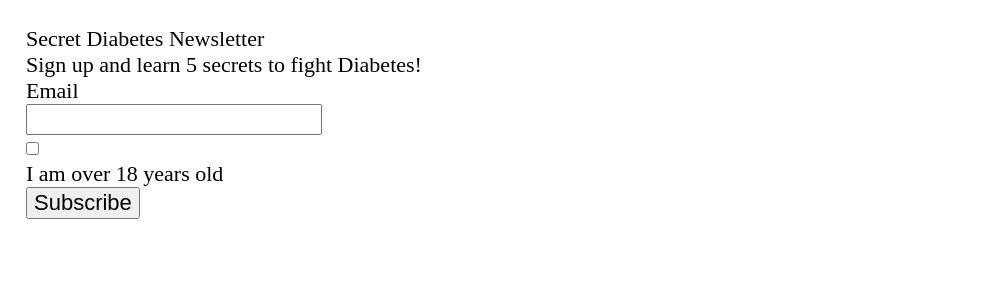
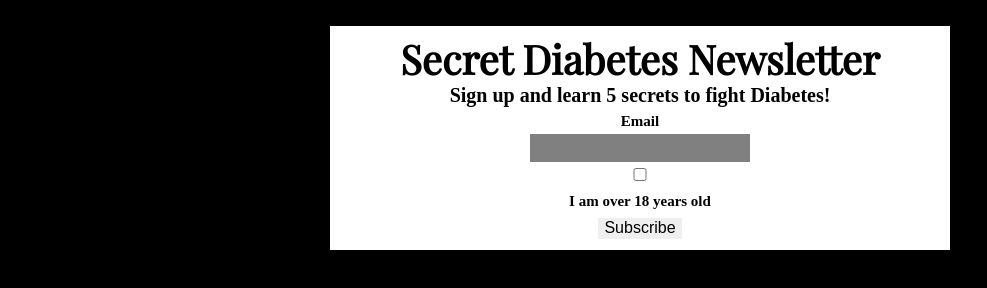
Before and after one commit to zansari18/lab_3, a plain HTML site: page index.html in a window 1280 px wide. Shown: the whole page, without its empty margins (0-987 px from the left). Drawn offline with nearby package versions, Linux system fonts and the light colour scheme; files whose address does not match are found by name.

Commit message:
I forgot about commits
Changed the content box so it sits in the center of the screen, used colors that add to the more 'secret' feeling of the website, and played with fonts

```diff
--- /dev/null
+++ b/css/style.css
@@ -0,0 +1,78 @@
+body, h1, h2, h3, p, ol {
+  margin: 0;
+  padding: 0;
+}
+
+body {
+  font-size: 16px;
+  line-height: 1.5;
+  font-family: "Open Sans", "Noto Sans", "Lato", sans-serif;
+}
+
+h1 {
+  font-size: 2.5rem;
+  margin-bottom: 1rem;
+}
+
+h2 {
+  font-size: 2rem;
+  margin-bottom: 0.5rem;
+}
+
+p {
+  font-size: 1rem;
+  margin-bottom: 1.5rem;
+}
+
+#content {
+  max-width: 480px;
+  margin: 0 auto;
+  padding: 20px;
+  background-color: #f9f9f9;
+  text-align: center;
+}
+
+form {
+  margin-top: 20px;
+  display: inline-block;
+  text-align: left;
+}
+
+label {
+  display: block;
+  margin-bottom: 0.5rem;
+  color: #333;
+}
+
+input[type="email"] {
+  width: 100%;
+  padding: 5px;
+  margin-bottom: 1rem;
+  border: 1px solid #ddd;
+}
+
+input[type="checkbox"] {
+  margin-right: 5px;
+}
+
+input[type="submit"] {
+  background-color: #333;
+  color: #fff;
+  padding: 10px 20px;
+  border: none;
+  cursor: pointer;
+}
+
+@media screen and (max-width: 480px) {
+  body {
+    font-size: 14px;
+  }
+
+  #content {
+    padding: 15px;
+  }
+
+  input[type="submit"] {
+    width: 100%;
+  }
+}
--- /dev/null
+++ b/css/styles.css
@@ -0,0 +1,83 @@
+body {
+    margin: 0;
+    padding: 0;
+    background-color: black;
+	font-family: "Playfair Display", "Oswald", "Fredoka";
+	font-size:16px;
+	color: white;
+	text-align:center;
+}
+#content{
+	background-color:white;
+	border:10px 20px;
+	max-width:600px;
+	margin:auto;
+	line-height:1.5 rem;
+	padding:10px;
+}
+
+h1 {
+    color: black;
+    font-size: 40px;
+	font-weight: bold;
+    margin: 0 auto;
+    width: 90%;
+
+    padding: 10px;
+    text-align: center;
+}
+label{
+	color:black;
+	font-size: 15px;
+	font-family:"Fredoka";
+	font-weight:bold;
+
+}
+
+p{
+	color:black;
+	font-weight: bold;
+	font-size:20px;
+	font-family:"Oswald";
+}
+input[type="submit"] {
+	border:black;
+	padding:none;
+}
+input[type="email"]{
+	background-color:grey;
+	color: black;
+	width:35%;
+	padding:5px;
+	border: none;
+
+}
+input[type="checkbox"]{
+	background-color:grey;
+	color: black;
+	width:35%;
+	padding:5px;
+	border: none;
+
+}
+
+
+#input-submit {
+	width:100%;
+    color: grey;
+    border: none;
+    padding:10 px 20 px;
+}
+@media screen and (max-width: 480px) {
+  body {
+    font-size: 14px;
+  }
+
+  #content {
+    padding: 15px;
+  }
+
+  input[type="submit"] {
+    width: 100%;
+  }
+}
--- a/index.html
+++ b/index.html
@@ -6,6 +6,8 @@
   <meta name="viewport" />
   <link rel="stylesheet" media="screen" href="css/meyers_and_normalize-form_reset.css" />
   <link rel="stylesheet" media="screen" href="css/screen.css" />
+  <link rel="stylesheet" media="screen" href="css/styles.css" />
+  <link href='https://fonts.googleapis.com/css?family=Playfair Display' rel='stylesheet'/>
 </head>
 <body>
 <main id="content">
```
Also changed, not shown: Playfair_Display/OFL.txt (added), Playfair_Display/PlayfairDisplay-Italic-VariableFont_wght.ttf (added), Playfair_Display/PlayfairDisplay-VariableFont_wght.ttf (added), Playfair_Display/README.txt (added), Playfair_Display/static/PlayfairDisplay-Black.ttf (added), Playfair_Display/static/PlayfairDisplay-BlackItalic.ttf (added), Playfair_Display/static/PlayfairDisplay-Bold.ttf (added), Playfair_Display/static/PlayfairDisplay-BoldItalic.ttf (added), Playfair_Display/static/PlayfairDisplay-ExtraBold.ttf (added), Playfair_Display/static/PlayfairDisplay-ExtraBoldItalic.ttf (added), Playfair_Display/static/PlayfairDisplay-Italic.ttf (added), Playfair_Display/static/PlayfairDisplay-Medium.ttf (added), Playfair_Display/static/PlayfairDisplay-MediumItalic.ttf (added), Playfair_Display/static/PlayfairDisplay-Regular.ttf (added), 2 more files.
